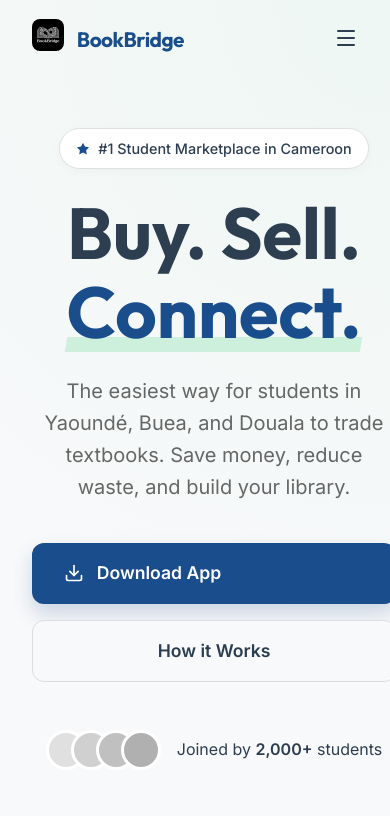
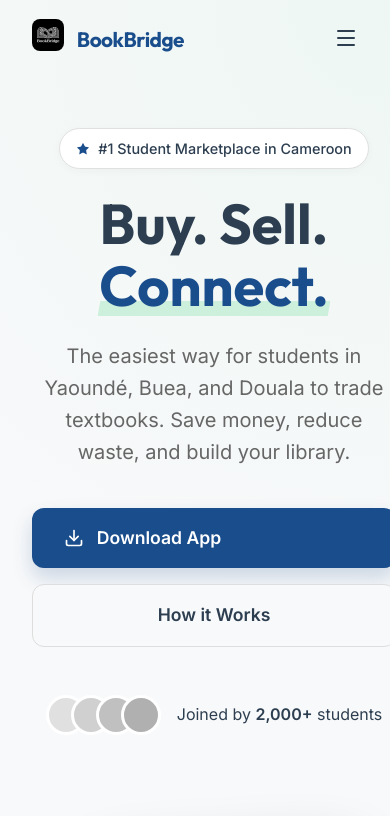
Before and after one commit to dev-safe/book-bridge-landing, a SvelteKit app: page / in a window 390 px wide. Shown: the top 816 px of the page. Built offline with nearby package versions, Linux system fonts and the light colour scheme.

Commit message:
fix(landing): restore correct css selector for hero heading

```diff
--- a/src/routes/+page.svelte
+++ b/src/routes/+page.svelte
@@ -887,7 +887,7 @@
       grid-template-columns: repeat(2, 1fr);
     }
 
-    .heroh1 {
+    .hero h1 {
       font-size: 3.5rem;
     }
   }
```
